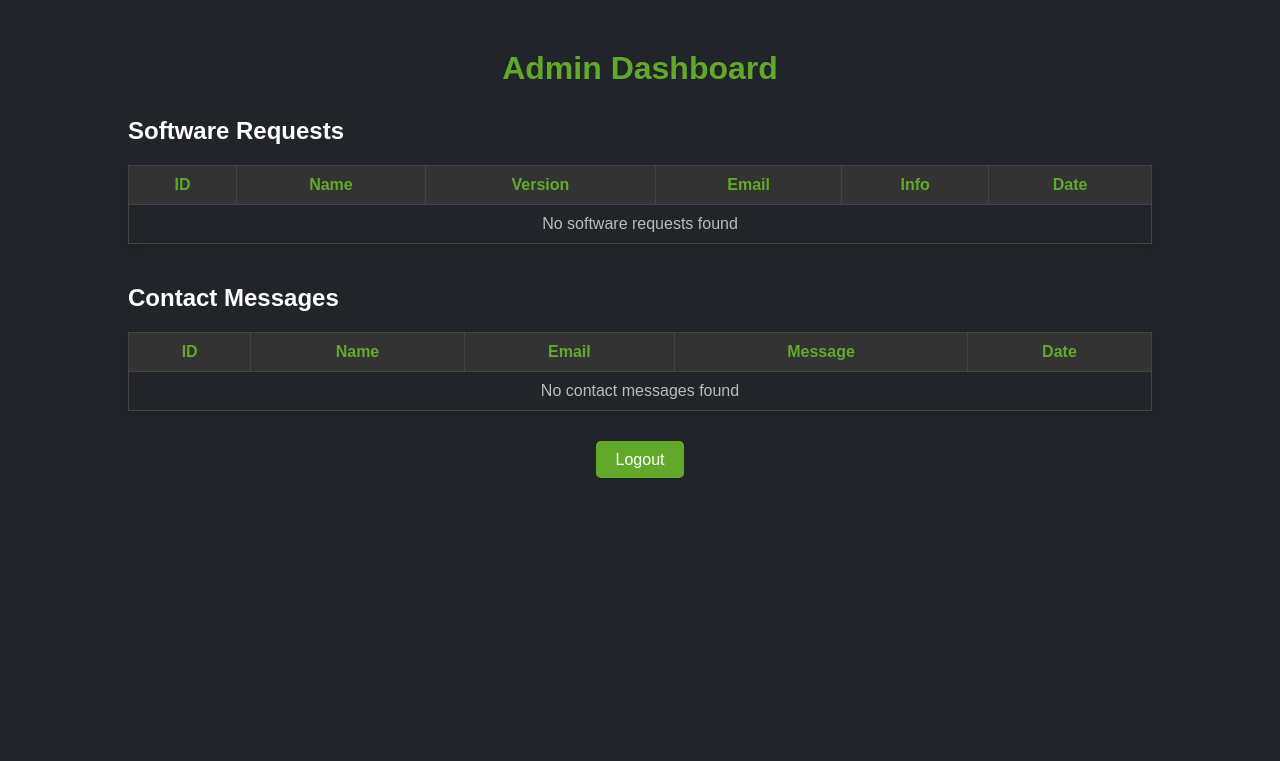
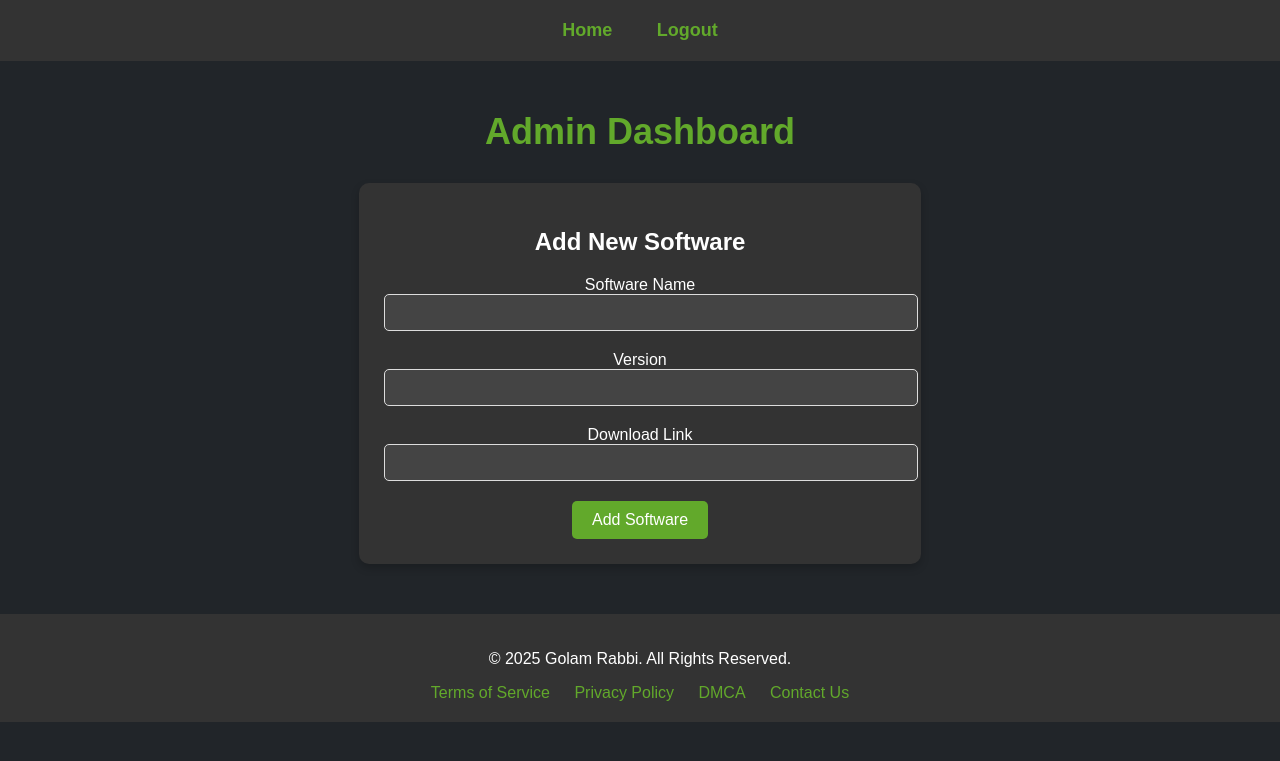
Before and after one commit to rabbi696/mac-mini-m4, a PHP site: page /admin/dashboard.php in a window 1280 px wide. Shown: the top 761 px of the page. Run offline with PHP 8.4, Linux system fonts and the light colour scheme; the visitor is signed in with stand-in values (Sample User, id 1); data that the repository does not hold is empty.

Commit message:
software add from dashboard

```diff
--- a/admin/dashboard.php
+++ b/admin/dashboard.php
@@ -1,29 +1,9 @@
 <?php
 session_start();
-
-ini_set('display_errors', 1);
-error_reporting(E_ALL);
-
-
-// Check if the user is logged in, if not redirect to login page
-if (!isset($_SESSION['admin_logged_in']) || $_SESSION['admin_logged_in'] !== true) {
-    header("Location: login.php");  // Redirect to login page if not logged in
+if (!isset($_SESSION['admin_logged_in'])) {
+    header('Location: login.php');
     exit();
 }
-
-// Database connection (use your actual credentials)
-$conn = new mysqli("localhost", "u273108828_mac", "MacWithWilson007*", "u273108828_mac");
-if ($conn->connect_error) {
-    die("Connection failed: " . $conn->connect_error);
-}
-
-// Fetch software requests (ordering by 'id' or 'date' if added)
-$sql_software_requests = "SELECT * FROM software_requests ORDER BY id DESC";  // Or use 'date' if added
-$result_software_requests = $conn->query($sql_software_requests);
-
-// Fetch contact messages (ordering by 'id' or 'date' if added)
-$sql_contact_messages = "SELECT * FROM contact_messages ORDER BY id DESC";  // Or use 'date' if added
-$result_contact_messages = $conn->query($sql_contact_messages);
 ?>
 
 <!DOCTYPE html>
@@ -40,137 +20,116 @@ $result_contact_messages = $conn->query($sql_contact_messages);
             margin: 0;
             padding: 0;
         }
+        header {
+            background-color: #333;
+            padding: 20px 0;
+            text-align: center;
+        }
+        header a {
+            color: #62a92b;
+            text-decoration: none;
+            margin: 0 20px;
+            font-size: 18px;
+            font-weight: bold;
+        }
+        header a:hover {
+            text-decoration: underline;
+        }
         .container {
             width: 80%;
             margin: 50px auto;
+            text-align: center;
         }
         h1 {
             color: #62a92b;
-            text-align: center;
+            font-size: 36px;
             margin-bottom: 30px;
         }
-        .dashboard-section {
-            margin-bottom: 40px;
+        .form-container {
+            background-color: #333;
+            padding: 25px;
+            border-radius: 10px;
+            box-shadow: 0 4px 8px rgba(0, 0, 0, 0.2);
+            margin-top: 30px;
+            width: 50%;
+            margin-left: auto;
+            margin-right: auto;
         }
-        .dashboard-table {
+        .form-container input,
+        .form-container textarea {
             width: 100%;
-            border-collapse: collapse;
-            margin: 20px 0;
-            box-shadow: 0 4px 8px rgba(0, 0, 0, 0.1);
+            padding: 10px;
+            margin-bottom: 20px;
+            border: 1px solid #ddd;
+            border-radius: 5px;
+            background-color: #444;
+            color: #fff;
         }
-        .dashboard-table th, .dashboard-table td {
-            padding: 10px;
-            text-align: center;
-            border: 1px solid #444;
-        }
-        .dashboard-table th {
-            background-color: #333;
-            color: #62a92b;
-        }
-        .dashboard-table tr:nth-child(even) {
-            background-color: #2c2f33;
-        }
-        .dashboard-table tr:hover {
-            background-color: #3b3e45;
-        }
-        .dashboard-table td {
-            color: #bbb;
-        }
-        .button {
+        .form-container button {
             background-color: #62a92b;
             color: white;
             padding: 10px 20px;
+            border: none;
             border-radius: 5px;
+            font-size: 16px;
+            cursor: pointer;
+        }
+        .form-container button:hover {
+            background-color: #4e8b1f;
+        }
+        footer {
+            background-color: #333;
+            color: #ffffff;
+            padding: 20px 0;
+            text-align: center;
+        }
+        footer a {
+            color: #62a92b;
             text-decoration: none;
-            font-size: 16px;
+            margin: 0 10px;
         }
-        .button:hover {
-            background-color: #4e8b1f;
+        footer a:hover {
+            text-decoration: underline;
         }
     </style>
 </head>
 <body>
 
+<!-- Header -->
+<header>
+    <a href="https://mac.golamrabbi.dev">Home</a>
+    <a href="logout.php">Logout</a>
+</header>
+
 <div class="container">
     <h1>Admin Dashboard</h1>
 
-    <!-- Software Requests Section -->
-    <div class="dashboard-section">
-        <h2>Software Requests</h2>
-        <table class="dashboard-table">
-            <thead>
-                <tr>
-                    <th>ID</th>
-                    <th>Name</th>
-                    <th>Version</th>
-                    <th>Email</th>
-                    <th>Info</th>
-                    <th>Date</th>
-                </tr>
-            </thead>
-            <tbody>
-                <?php
-                if ($result_software_requests->num_rows > 0) {
-                    while ($row = $result_software_requests->fetch_assoc()) {
-                        echo "<tr>";
-                        echo "<td>" . $row["id"] . "</td>";
-                        echo "<td>" . $row["software_name"] . "</td>";
-                        echo "<td>" . $row["software_version"] . "</td>";
-                        echo "<td>" . $row["visitor_email"] . "</td>";
-                        echo "<td>" . $row["additional_info"] . "</td>";
-                        echo "<td>" . $row["date"] . "</td>";
-                        echo "</tr>";
-                    }
-                } else {
-                    echo "<tr><td colspan='6'>No software requests found</td></tr>";
-                }
-                ?>
-            </tbody>
-        </table>
-    </div>
+    <!-- Add New Software Form -->
+    <div class="form-container">
+        <h2>Add New Software</h2>
+        <form action="process_add_software.php" method="POST">
+            <label for="software-name">Software Name</label>
+            <input type="text" id="software-name" name="software-name" required>
 
-    <!-- Contact Messages Section -->
-    <div class="dashboard-section">
-        <h2>Contact Messages</h2>
-        <table class="dashboard-table">
-            <thead>
-                <tr>
-                    <th>ID</th>
-                    <th>Name</th>
-                    <th>Email</th>
-                    <th>Message</th>
-                    <th>Date</th>
-                </tr>
-            </thead>
-            <tbody>
-                <?php
-                if ($result_contact_messages->num_rows > 0) {
-                    while ($row = $result_contact_messages->fetch_assoc()) {
-                        echo "<tr>";
-                        echo "<td>" . $row["id"] . "</td>";
-                        echo "<td>" . $row["name"] . "</td>";
-                        echo "<td>" . $row["email"] . "</td>";
-                        echo "<td>" . $row["message"] . "</td>";
-                        echo "<td>" . $row["date"] . "</td>";
-                        echo "</tr>";
-                    }
-                } else {
-                    echo "<tr><td colspan='5'>No contact messages found</td></tr>";
-                }
-                ?>
-            </tbody>
-        </table>
-    </div>
+            <label for="software-version">Version</label>
+            <input type="text" id="software-version" name="software-version">
 
-    <!-- Logout Button -->
-    <div style="text-align: center;">
-        <a href="logout.php" class="button">Logout</a>
+            <label for="download-link">Download Link</label>
+            <input type="url" id="download-link" name="download-link" required>
+
+            <button type="submit">Add Software</button>
+        </form>
     </div>
 </div>
 
+<!-- Footer -->
+<footer>
+    <p>&copy; 2025 Golam Rabbi. All Rights Reserved.</p>
+    <a href="https://mac.golamrabbi.dev/terms-of-service.html">Terms of Service</a>
+    <a href="https://mac.golamrabbi.dev/privacy-policy.html">Privacy Policy</a>
+    <a href="https://mac.golamrabbi.dev/dmca.html">DMCA</a>
+    <a href="https://mac.golamrabbi.dev/contact-us.html">Contact Us</a>
+</footer>
+
 </body>
 </html>
-
-<?php
-$conn->close();
-?>
```
Also changed, not shown: admin/index.php (+56 -21 lines), admin/process_add_software.php (added, +24 -0 lines).
